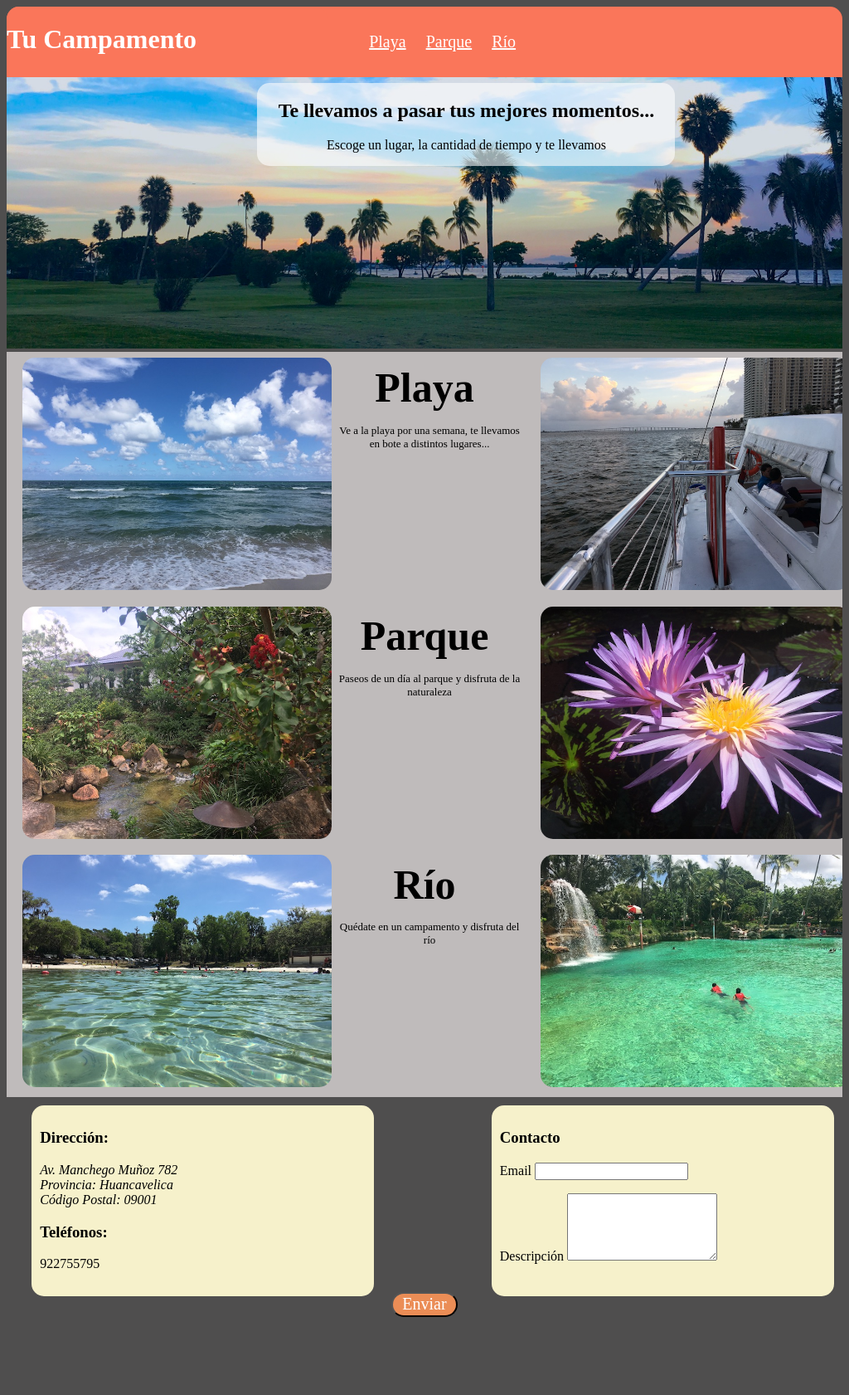
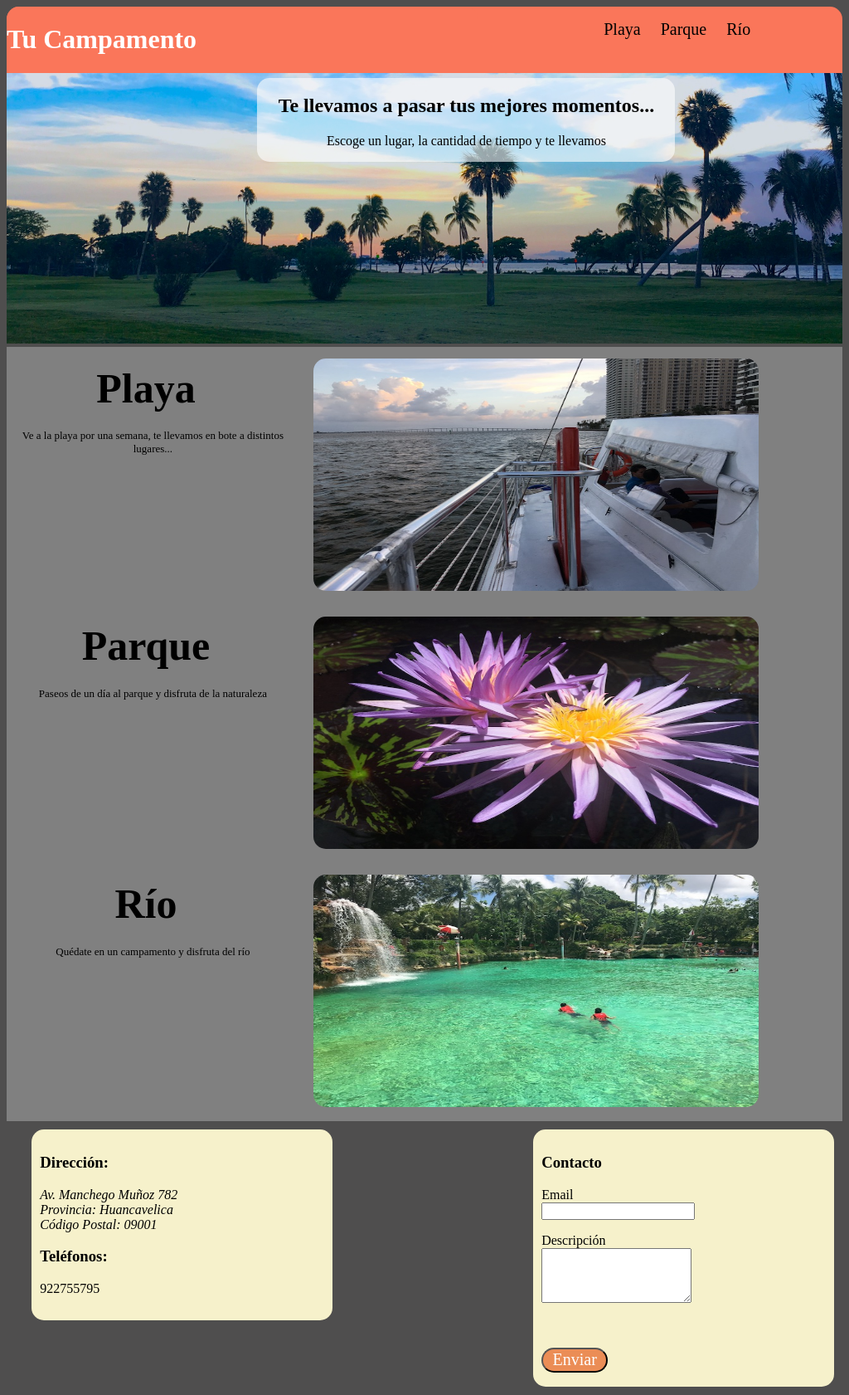
Before and after one commit to mhmt78/Proyecto_CSS, a plain HTML site: page index.html in a window 1024 px wide. Shown: the whole page at 83% size. Before the commit the page ends 1587 px from the top, so only its background shows below. Drawn offline with Linux system fonts and the light colour scheme; a web font is replaced by a local one.

Commit message:
Estilo tipo tablet

```diff
--- a/css/estilos.css
+++ b/css/estilos.css
@@ -1,3 +1,7 @@
+* {
+	margin:1;
+}
+
 body {
   background-color: #4F4E4E;
 }
@@ -17,15 +21,19 @@ header .container {
   border-top-left-radius: 15px;
   width: 100%;
   display: flex;
-  flex-direction: row;
 }
 
-header .container .container {
-  width: 40%;
+*header .container .container {
+  width: 30%;
 }
 
 header .container .nav {
-  width: 60%;
+  width: 70%;
+}
+
+a:link
+{
+text-decoration:none;
 }
 
 li {
@@ -36,7 +44,6 @@ li {
 
 header nav ul {
   margin-left: 10%;
-
 }
 
 a {
@@ -160,7 +167,7 @@ footer .container {
 
 .informacion {
   float: left;
-  width: 40%;
+  width: 30%;
   height: 220px;
   padding-left: 10px;
   padding-top: 10px;
@@ -173,8 +180,8 @@ footer .container {
 
 .contacto {
   float: right;
-  width: 40%;
-  height: 220px;
+  width: 50%;
+  height: 300px;
   padding-left: 10px;
   padding-top: 10px;
   border-radius: 15px;
@@ -191,6 +198,91 @@ footer .container {
   width:80px;
   height:30px;
   position: absolute;
-  left: 50%;
-  transform: translate(-50%, -50%);
- }
+}
+
+@media screen and (min-width:1024px){
+	.contenido .imagen-principal {
+    order: 1;
+    flex-grow: 2;
+    width: 25%;
+  }
+  .contenido .descripcion {
+    order: 2;
+    flex-grow: 1;
+    width: 20%;
+  }
+  .contenido .imagen-secundaria {
+    width: 25%;
+    order: 3;
+    flex-grow: 2;
+  }
+  header .container {
+    display: flex;
+    flex-direction: row;
+  }
+}
+
+@media screen and (max-width:1024px) and (min-width:640px){
+  header {
+		text-align: center;
+	}
+	li {
+		display: inline;
+	}
+	header nav {
+		color: #020202;
+	}
+	header nav ul {
+		margin-left: 10%;
+	}
+	a {
+		font-size: 20px;
+		color: black;
+	}
+	a:hover {
+		background-color: dimgray;
+	}
+	main .container {
+		background-color: gray;
+		height: auto;
+	}
+	.container .playa {
+		height: auto;
+	}
+	.container .parque {
+		height: auto;
+	}
+	.container .rio {
+		height: auto;
+	}
+	.contenido {
+		display: flex;
+		flex-flow: row nowrap;
+	}
+	.contenido .imagen-principal {
+		display: none !important;
+		width: 0px;
+	}
+	.contenido .imagen-principal img {
+		display: none !important;
+		width: 0px;
+	}
+	.contenido .descripcion {
+		width: 40%;
+		height: auto;
+	}
+	.contenido .imagen-secundaria {
+		width: 80%;
+		height: auto;
+	}
+	.contenido .imagen-secundaria img {
+		width: 80%;
+
+	}
+	.informacion {
+		width: 35%;
+	}
+	.contacto {
+		width: 35%;
+	}
+}
--- a/index.html
+++ b/index.html
@@ -96,19 +96,20 @@
           <h3>Contacto</h3>
           <form action="">
             <p>
-              <label for="email">Email</label>
+              <label for="email">Email</label><br>
               <input type="email" name="email" id="email">
             </p>
             <p>
-              <label for="descripcion">Descripción</label>
-              <textarea name="descripcion" id="" cols="20" rows="5"></textarea>
+              <label for="descripcion">Descripción</label><br>
+              <textarea name="descripcion" id="" cols="20" rows="4"></textarea>
+            </p>
+            <br>
+            <p>
+              <button class="boton">Enviar</button>
             </p>
           </form>
         </div>
       </div>
-      <div>
-        <button class="boton">Enviar</button>
-      </div>
     </footer>
 </body>
 </html>
```
